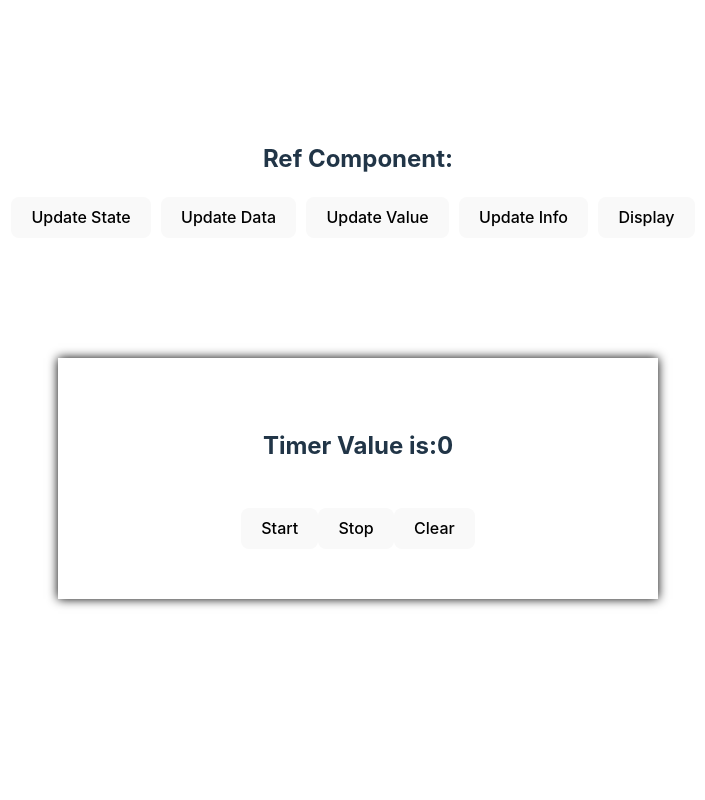
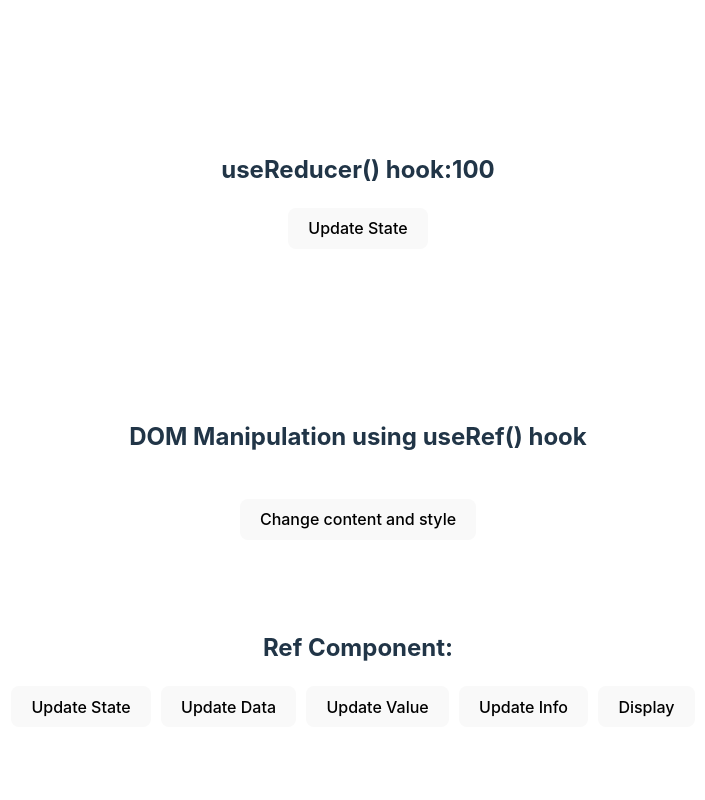
Before and after one commit to niharika-070695/ReactRedux, a React (Vite) app: page / in a window 1280 px wide. Shown: the top 800 px of the page, without its empty margins (282-987 px from the left). Built offline with nearby package versions, Linux system fonts and the light colour scheme.

Commit message:
Commit till session-22

```diff
--- a/src/App.jsx
+++ b/src/App.jsx
@@ -1,10 +1,13 @@
 import "./App.css";
 import Ref from "./components/ref/Ref";
 import Timer from "./components/timer/Timer";
-
+import RefDom from "./components/ref/RefDom";
+import UseReducer from "./components/reducer/UseReducer";
 function App() {
   return (
     <div className="app">
+      <UseReducer />
+      <RefDom />
       <Ref />
       <Timer />
     </div>
--- /dev/null
+++ b/src/components/reducer/UseReducer.jsx
@@ -0,0 +1,19 @@
+import { useReducer } from "react";
+
+const reducerFn = (action) => {
+  return "Niharika";
+};
+function UseReducer() {
+  let [state, dispatch] = useReducer(reducerFn, 100);
+  const modifyState = () => {
+    dispatch({ type: "Dummy" });
+  };
+  return (
+    <div style={{ padding: "100px" }}>
+      <h2>useReducer() hook:{state}</h2>
+      <button onClick={modifyState}>Update State</button>
+    </div>
+  );
+}
+
+export default UseReducer;
--- /dev/null
+++ b/src/components/ref/RefDom.jsx
@@ -0,0 +1,23 @@
+import { React, useRef } from "react";
+
+function RefDom() {
+  let h2Ref = useRef(null);
+  let buttonRef = useRef(null);
+  const changeContentStyle = () => {
+    h2Ref.current.innerText = "DOM Manipulated using Ref concept";
+    h2Ref.current.style.color = "red";
+    buttonRef.current.style.color = "red";
+    buttonRef.current.style.padding = "10px 20px";
+  };
+  return (
+    <div style={{ padding: "50px" }}>
+      <h2 ref={h2Ref}>DOM Manipulation using useRef() hook</h2>
+      <br />
+      <button ref={buttonRef} onClick={changeContentStyle}>
+        Change content and style
+      </button>
+    </div>
+  );
+}
+
+export default RefDom;
```
